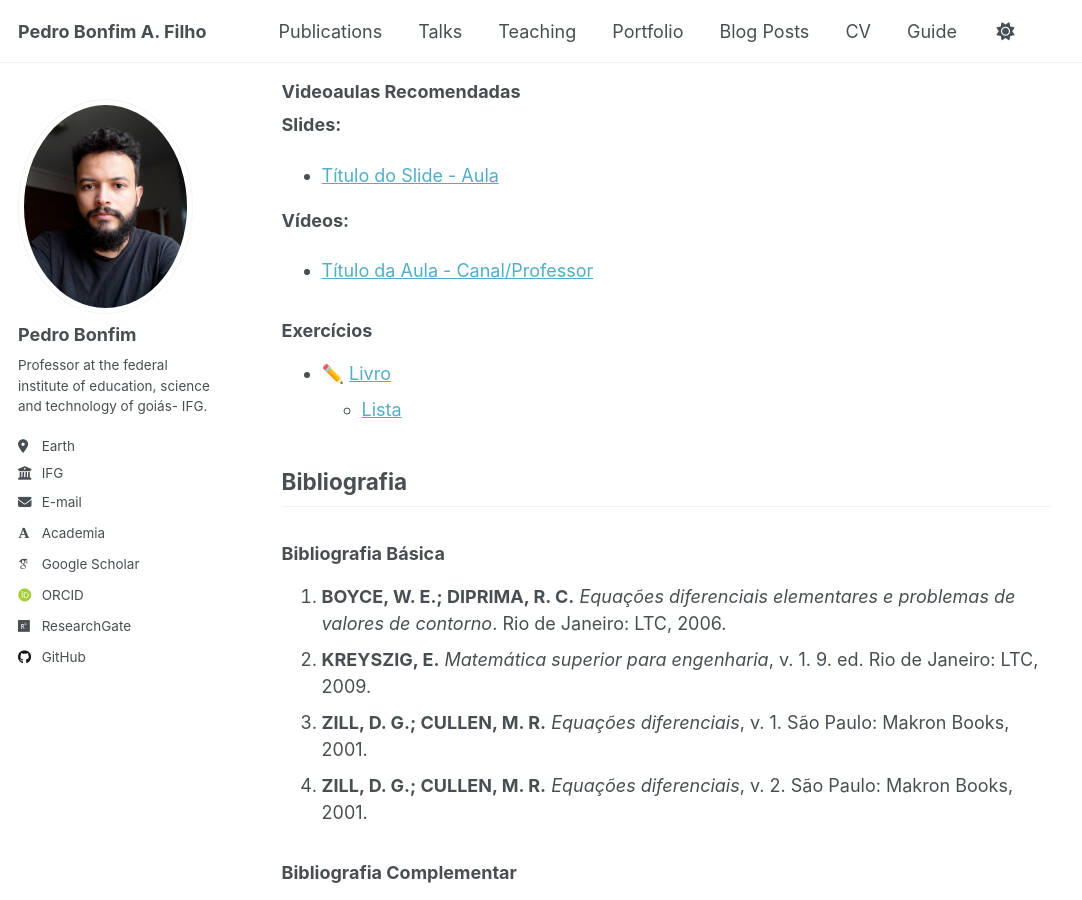
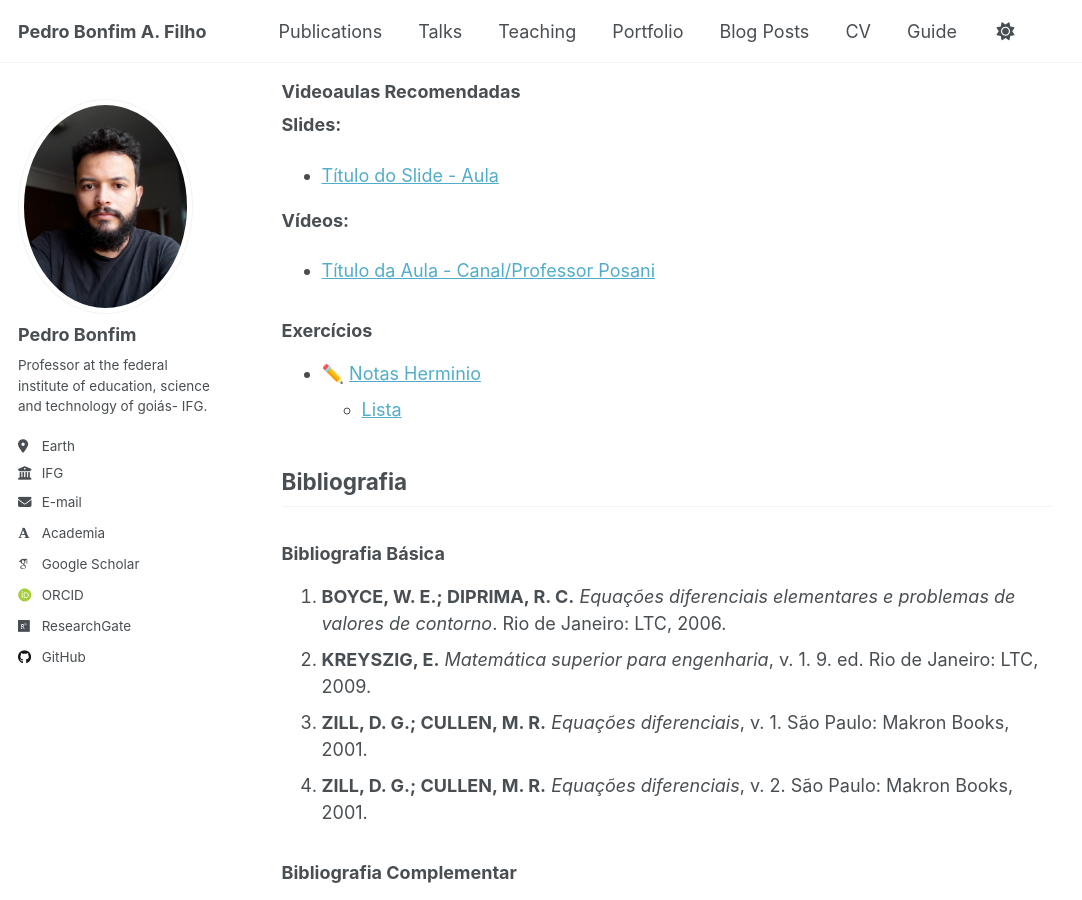
Before and after one commit to pedroassuncaofilho/pedroassuncaofilho.github.io, a Jekyll site: the page built from _teaching/EDO.md, in a window 1280 px wide and 900 px high, scrolled down 1538 px. Shown: the whole window, without its empty margins (0-1082 px from the left). Built offline with Jekyll 4.4.1, drawn with Linux system fonts in a browser that asks for light colours; some web fonts are replaced.

Commit message:
Update EDO.md

```diff
--- a/_teaching/EDO.md
+++ b/_teaching/EDO.md
@@ -64,7 +64,7 @@ Ordinárias e estudo dos critérios de convergência de séries numéricas e de
 - [Título do Slide - Aula](URL_DO_SLIDE)
 
 **Vídeos:**
-- [Título da Aula - Canal/Professor](URL_DO_VIDEO)
+- [Título da Aula - Canal/Professor Posani](https://www.youtube.com/watch?v=RqkPSR-kYCo)
 
 <!--
 Para adicionar novos vídeos, use o formato:
@@ -73,8 +73,8 @@ Para adicionar novos vídeos, use o formato:
 
 ### Exercícios
 
-- ✏️ [Livro ](https://sites.icmc.usp.br/tiago/index.html/assets/herminio_ladeira2.pdf)
-  - [Lista ](file:///home/stranger/Downloads/avalia%C3%A7%C3%A3o_de_edo-2.pdf)
+- ✏️ [Notas Herminio ](https://sites.icmc.usp.br/tiago/index.html/assets/herminio_ladeira2.pdf)
+  - [Lista ](https://www.dropbox.com/home?preview=Lista6EDO-1.pdf&quickview=id%3AoRn-WCDcxsQAAAAAAAGbag)
 
 ## Bibliografia
 
```
